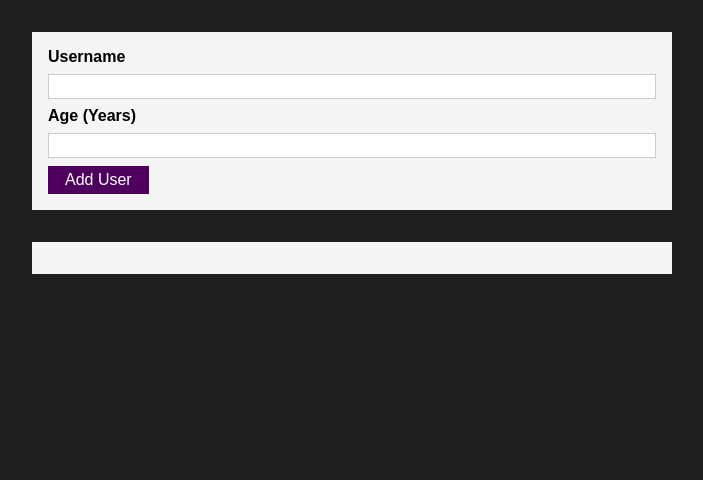
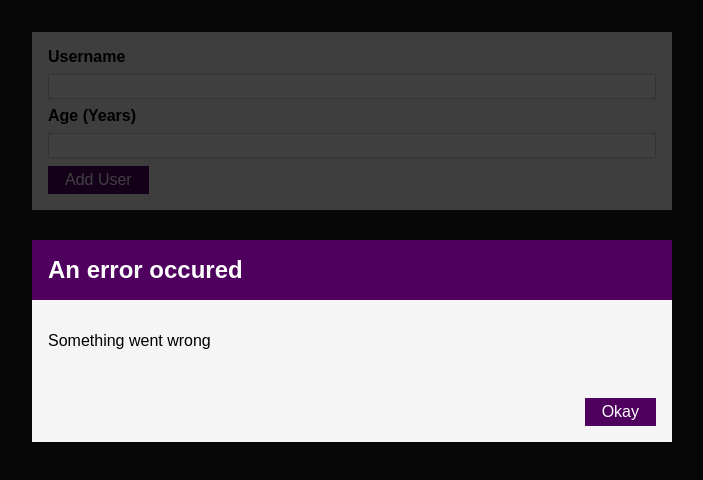
Before and after one commit to konnan933/userRecorder, a React (Create React App) app: page / in a window 1280 px wide. Shown: the top 480 px of the page, without its empty margins (288-991 px from the left). Built offline with nearby package versions, Linux system fonts and the light colour scheme.

Commit message:
Error messege létrehozva

```diff
--- /dev/null
+++ b/src/components/UI/ErrorModal.js
@@ -0,0 +1,24 @@
+import React from "react";
+import Button from "./Button";
+import Card from "./Card";
+import classes from "./ErrorModal.module.css";
+
+function ErrorModal(props) {
+  return (
+    <div>
+      <div className={classes.backdrop}></div>
+      <Card className={classes.modal}>
+        <header className={classes.header}>
+          <h2>{props.title}</h2>
+        </header>
+        <div className={classes.content}>
+          <p>{props.messege}</p>
+        </div>
+        <footer className={classes.actions}>
+          <Button>Okay</Button>
+        </footer>
+      </Card>
+    </div>
+  );
+}
+export default ErrorModal;
--- /dev/null
+++ b/src/components/UI/ErrorModal.module.css
@@ -0,0 +1,45 @@
+.backdrop {
+  position: fixed;
+  top: 0;
+  left: 0;
+  width: 100%;
+  height: 100vh;
+  z-index: 10;
+  background: rgba(0, 0, 0, 0.75);
+}
+
+.modal {
+  position: fixed;
+  top: 30vh;
+  left: 10%;
+  width: 80%;
+  z-index: 100;
+  overflow: hidden;
+}
+
+.header {
+  background: #4f005f;
+  padding: 1rem;
+}
+
+.header h2 {
+  margin: 0;
+  color: white;
+}
+
+.content {
+  padding: 1rem;
+}
+
+.actions {
+  padding: 1rem;
+  display: flex;
+  justify-content: flex-end;
+}
+
+@media (min-width: 768px) {
+  .modal {
+    left: calc(50% - 20rem);
+    width: 40rem;
+  }
+}
--- a/src/components/Users/AddUser.js
+++ b/src/components/Users/AddUser.js
@@ -3,6 +3,7 @@ import React, { useState } from "react";
 import Card from "../UI/Card";
 import Button from "../UI/Button";
 import classes from "./AddUser.module.css";
+import ErrorModal from "../UI/ErrorModal";
 
 const AddUser = (props) => {
   const [enteredUsername, setEnteredUsername] = useState("");
@@ -30,6 +31,8 @@ const AddUser = (props) => {
   };
 
   return (
+    <div>
+      <ErrorModal title="An error occured" messege="Something went wrong" />
       <Card className={classes.input}>
         <form onSubmit={addUserHandler}>
           <label htmlFor="username">Username</label>
@@ -49,6 +52,7 @@ const AddUser = (props) => {
           <Button type="submit">Add User</Button>
         </form>
       </Card>
+    </div>
   );
 };
 
```
Lines whose indentation alone changed are shown as unchanged.
